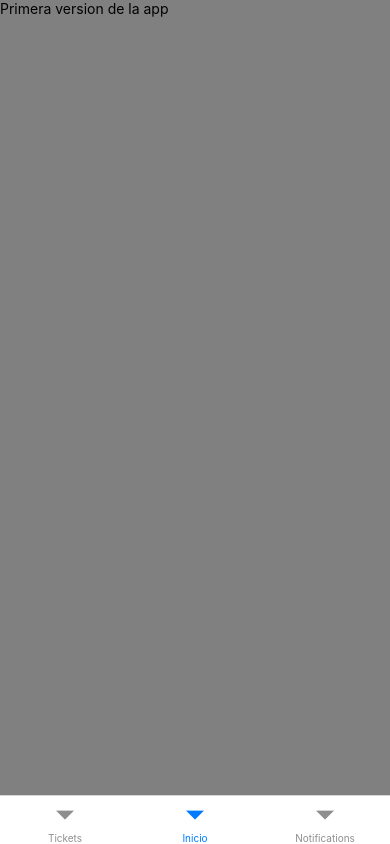
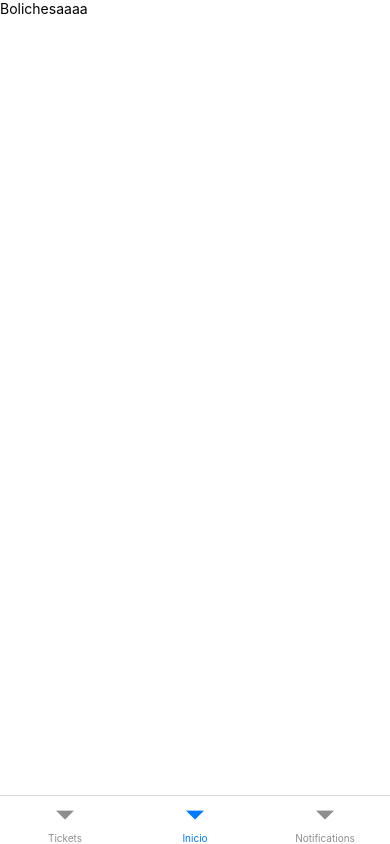
Before and after one commit to juangutierrezjp/Partynow-Front, a React Native app: screen /Boliches in a window 390 px wide. Built offline with nearby package versions, Linux system fonts and the light colour scheme.

Commit message:
Barra andando v1

```diff
--- a/App.js
+++ b/App.js
@@ -3,24 +3,22 @@ import { NavigationContainer } from '@react-navigation/native';
 import { createStackNavigator } from '@react-navigation/stack';
 import { createBottomTabNavigator } from '@react-navigation/bottom-tabs';
 
-
 // Importa tus componentes de pantalla aquí
-import Main from './src/components/Main';
-import Tickets from './src/components/Tickets';
-import Notifications from './src/components/Notifications';
+import Tickets from './src/Screens/Tickets';
+import Notifications from './src/Screens/Notifications';
+import MainStackScreen from './src/StackScreens/MainStackScreen';
 const Stack = createStackNavigator();
 const Tab = createBottomTabNavigator();
 
+
 // Componente para la barra de navegación común
+
 function MainTabs() {
   return (
     <Tab.Navigator initialRouteName="Inicio" backBehavior="initialRoute" screenOptions={{ headerShown: false }}>
       <Tab.Screen name="Tickets" component={Tickets} />
-      <Tab.Screen name="Inicio" component={Main} />
+      <Tab.Screen name="Inicio" component={MainStackScreen} />
       <Tab.Screen name="Notifications" component={Notifications} />
-
-
-
     </Tab.Navigator>
   );
 }
@@ -29,9 +27,9 @@ function App() {
   return (
     <NavigationContainer>
       <Stack.Navigator initialRouteName="MainTabs" screenOptions={{ headerShown: false }}>
-      <Stack.Screen name="MainTabs" component={MainTabs} />
+        <Stack.Screen name="MainTabs" component={MainTabs} />
        {/* Pantalla de detalles sin barra de navegación */}
-       {/* <Stack.Screen name="Details" component={DetailsScreen} options={{ headerShown: false }} /> */}
+
       </Stack.Navigator>
     </NavigationContainer>
   );
--- /dev/null
+++ b/src/Screens/Boliches.jsx
@@ -0,0 +1,22 @@
+import React from "react"
+import { View, Text } from "react-native"
+import Constants from "expo-constants"
+import { NavigationContainer } from '@react-navigation/native';
+import { createStackNavigator } from '@react-navigation/stack';
+
+
+
+const Boliches = ()=>{
+
+    return(
+        <View style={{marginTop:Constants.statusBarHeight, flex:1, backgroundColor:"white"}}>
+            <Text>Bolichesaaaa</Text>
+
+        </View>
+    )
+
+}
+
+
+
+export default Boliches
--- /dev/null
+++ b/src/Screens/Main.jsx
@@ -0,0 +1,22 @@
+import React from "react"
+import { View, Text, TouchableHighlight } from "react-native"
+import Constants from "expo-constants"
+import { useNavigation } from '@react-navigation/native';
+
+const Main = ()=>{
+    const navigation = useNavigation();
+    const goToBoliches = () => {
+        navigation.navigate('Boliches');
+      };
+
+    return(
+        <View style={{marginTop:Constants.statusBarHeight, flex:1, backgroundColor:"gray"}}>
+            <TouchableHighlight onPress={goToBoliches}>
+            <Text>Primera version de la app</Text>
+            </TouchableHighlight>
+        </View>
+    )
+
+}
+
+export default Main
--- /dev/null
+++ b/src/StackScreens/MainStackScreen.jsx
@@ -0,0 +1,16 @@
+import { createStackNavigator } from '@react-navigation/stack';
+const MainStack = createStackNavigator();
+
+import Main from '../Screens/Main';
+import Boliches from '../Screens/Boliches';
+
+const MainStackScreen=()=> {
+    return (
+      <MainStack.Navigator screenOptions={{ headerShown: false }}>
+        <MainStack.Screen name="Home" component={Main} />
+        {/* Otras pantallas de Main Van Aqui */}
+        <MainStack.Screen name='Boliches' component={Boliches} />
+      </MainStack.Navigator>
+    );
+  }
+export default MainStackScreen
--- a/src/components/Main.jsx
+++ /dev/null
@@ -1,16 +0,0 @@
-import React from "react"
-import { View, Text } from "react-native"
-import Constants from "expo-constants"
-
-
-const Main = ()=>{
-
-    return(
-        <View style={{marginTop:Constants.statusBarHeight, flex:1, backgroundColor:"gray"}}>
-            <Text>Primera version de la app</Text>
-        </View>
-    )
-
-}
-
-export default Main
```
Also changed, not shown: src/Screens/Notifications.jsx (renamed from src/components/Notifications.jsx), src/Screens/Tickets.jsx (renamed from src/components/Tickets.jsx).
